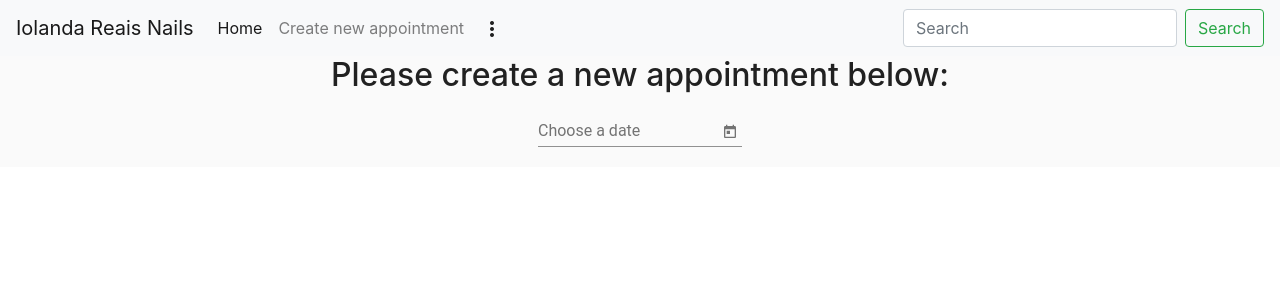
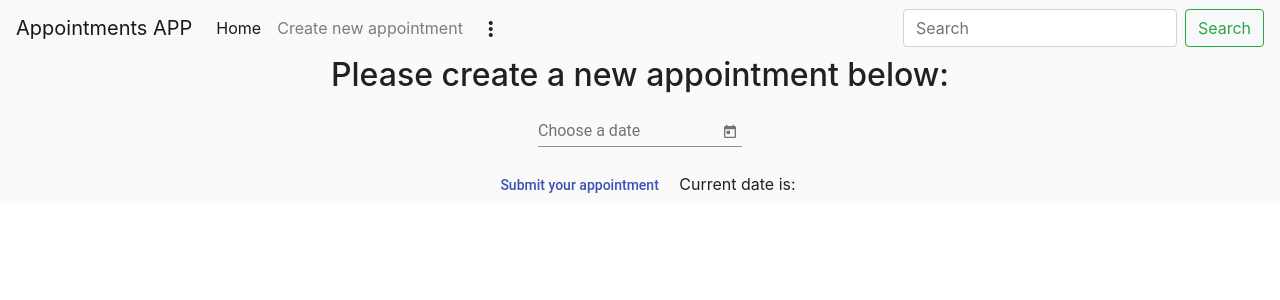
Before and after one commit to ricardoreais/appointments, an Angular app: page /appointment in a window 1280 px wide. Shown: the top 300 px of the page. Built offline with nearby package versions, Linux system fonts and the light colour scheme.

Commit message:
Added current appointment date

```diff
--- a/src/app/app.component.html
+++ b/src/app/app.component.html
@@ -1,7 +1,7 @@
 <!--The content below is only a placeholder and can be replaced.-->
 <div class="mat-app-background" style="text-align:center">
   <nav class="navbar navbar-expand-lg navbar-light bg-light">
-    <a class="navbar-brand" href="#">Iolanda Reais Nails</a>
+    <a class="navbar-brand" href="#">Appointments APP</a>
     <button class="navbar-toggler" type="button" data-toggle="collapse" data-target="#navbarSupportedContent" aria-controls="navbarSupportedContent" aria-expanded="false" aria-label="Toggle navigation">
       <span class="navbar-toggler-icon"></span>
     </button>
@@ -17,7 +17,6 @@
           <button mat-menu-item>Settings</button>
           <button mat-menu-item>Help</button>
         </mat-menu>
-
         <button mat-icon-button [matMenuTriggerFor]="appMenu">
           <mat-icon>more_vert</mat-icon>
         </button>
--- a/src/app/app.module.ts
+++ b/src/app/app.module.ts
@@ -9,6 +9,7 @@ import { MatIconModule, MatIconRegistry } from '@angular/material/icon';
 import { MatNativeDateModule } from '@angular/material/core';
 import {MatToolbarModule} from '@angular/material/toolbar';
 import {MatButtonModule} from '@angular/material/button';
+import { FormsModule } from '@angular/forms';
 
 import { AppComponent } from './app.component';
 import { AppRoutingModule } from './app-routing.module';
@@ -22,6 +23,7 @@ import { AppointmentComponent } from './appointment/appointment.component';
   imports: [
     BrowserModule,
     BrowserAnimationsModule,
+    FormsModule,
     AppRoutingModule,
     MatDatepickerModule,
     MatFormFieldModule,
--- a/src/app/appointment/appointment.component.html
+++ b/src/app/appointment/appointment.component.html
@@ -1,6 +1,10 @@
 <h2>Please create a new appointment below:</h2>
-<mat-form-field>
-  <input matInput [matDatepicker]="picker" placeholder="Choose a date">
-  <mat-datepicker-toggle matSuffix [for]="picker"></mat-datepicker-toggle>
-  <mat-datepicker #picker></mat-datepicker>
-</mat-form-field>
+<div>
+  <mat-form-field>
+    <input matInput [matDatepicker]="picker" placeholder="Choose a date" [(ngModel)]="date">
+    <mat-datepicker-toggle matSuffix [for]="picker"></mat-datepicker-toggle>
+    <mat-datepicker #picker></mat-datepicker>
+  </mat-form-field>
+</div>
+<button mat-button color="primary" (click)="setDate(date)">Submit your appointment</button>
+Current date is: {{currentDate}}
--- a/src/app/appointment/appointment.component.ts
+++ b/src/app/appointment/appointment.component.ts
@@ -6,10 +6,14 @@ import { Component, OnInit } from '@angular/core';
   styleUrls: ['./appointment.component.css']
 })
 export class AppointmentComponent implements OnInit {
+  currentDate: string;
 
   constructor() { }
 
   ngOnInit() {
   }
 
+  setDate(date) {
+    this.currentDate = date;
+  }
 }
--- a/src/styles.css
+++ b/src/styles.css
@@ -1,6 +1,7 @@
 /* You can add global styles to this file, and also import other style files */
 @import '~bootstrap/dist/css/bootstrap.min.css';
 @import "~@angular/material/prebuilt-themes/indigo-pink.css";
+
 .material-icons {
     font-family: 'Material Icons';
     font-weight: normal;
```
